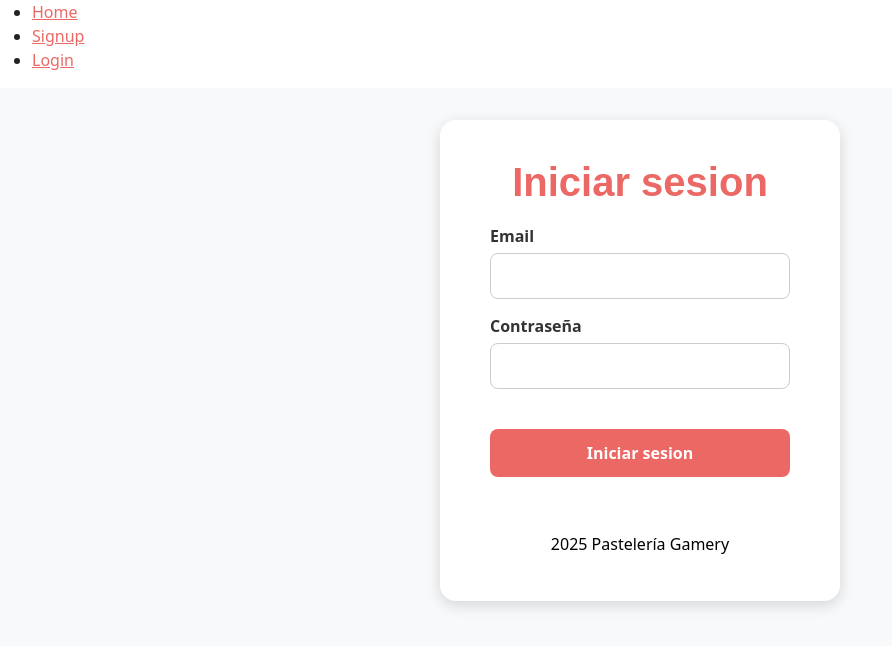
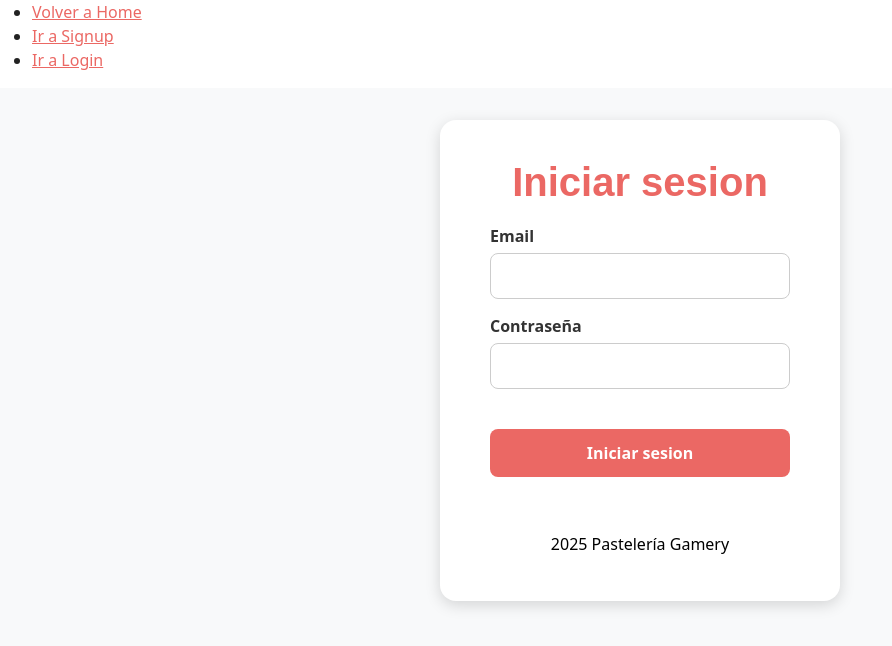
Before and after one commit to BenjaminGonzalez1212/TRABAJO-FULL-STACK-V2, a React (Vite) app: page /TRABAJO-FULL-STACK-V2/login in a window 1280 px wide. Shown: the top 646 px of the page, without its empty margins (0-892 px from the left). Built offline with nearby package versions, Linux system fonts and the light colour scheme; a web font is replaced by a local one.

Commit message:
Navar arreglos

```diff
--- a/src/App.jsx
+++ b/src/App.jsx
@@ -53,14 +53,13 @@ function App() {
             <ul className="navbar-nav me-auto mb-2 mb-lg-0">
               <li className="nav-item"><a className="nav-link active" href="#">Inicio</a></li>
               <li className="nav-item"><a className="nav-link active" href="/TRABAJO-FULL-STACK-V2/carrito">Productos</a></li>
-              <li className="nav-item"><a className="nav-link" href="#">Contacto</a></li>
               <li className="nav-item dropdown">
                 <a className="nav-link dropdown-toggle" data-bs-toggle="dropdown" href="#" role="button" aria-expanded="false">Más</a>
                 <div className="dropdown-menu">
                   <a className="dropdown-item" href="/TRABAJO-FULL-STACK-V2/blogs">Blog</a>
                   <a className="dropdown-item" href="#">Ubicación</a>
                   <div className="dropdown-divider"></div>
-                  <a className="dropdown-item" href="#">Ayuda</a>
+                  <a className="dropdown-item" href="#">Administrador</a>
                 </div>
               </li>
               <li className="nav-item ms-3">
--- a/src/tienda/blogs/Blogs.jsx
+++ b/src/tienda/blogs/Blogs.jsx
@@ -51,14 +51,13 @@ export default function Blogs() {
             <ul className="navbar-nav me-auto mb-2 mb-lg-0">
               <li className="nav-item"><a className="nav-link active" href="/TRABAJO-FULL-STACK-V2/app">Inicio</a></li>
               <li className="nav-item"><a className="nav-link active" href="/TRABAJO-FULL-STACK-V2/carrito">Productos</a></li>
-              <li className="nav-item"><a className="nav-link" href="#">Contacto</a></li>
               <li className="nav-item dropdown">
                 <a className="nav-link dropdown-toggle" data-bs-toggle="dropdown" href="#" role="button" aria-expanded="false">Más</a>
                 <div className="dropdown-menu">
                   <a className="dropdown-item" href="#">Blog</a>
                   <a className="dropdown-item" href="#">Ubicación</a>
                   <div className="dropdown-divider"></div>
-                  <a className="dropdown-item" href="#">Ayuda</a>
+                  <a className="dropdown-item" href="#">Administrador</a>
                 </div>
               </li>
               <li className="nav-item ms-3">
--- a/src/tienda/layout/DefaultLayout.jsx
+++ b/src/tienda/layout/DefaultLayout.jsx
@@ -7,13 +7,13 @@ export default function DefaultLayout({ children }) {
         <nav>
           <ul>
             <li>
-              <Link to="/TRABAJO-FULL-STACK-V2/app">Home</Link>
+              <Link to="/TRABAJO-FULL-STACK-V2/app">Volver a Home</Link>
             </li>
             <li>
-              <Link to="/TRABAJO-FULL-STACK-V2/signup">Signup</Link>
+              <Link to="/TRABAJO-FULL-STACK-V2/signup">Ir a Signup</Link>
             </li>
             <li>
-              <Link to="/TRABAJO-FULL-STACK-V2/login">Login</Link>
+              <Link to="/TRABAJO-FULL-STACK-V2/login">Ir a Login</Link>
             </li>
           </ul>
         </nav>
```
